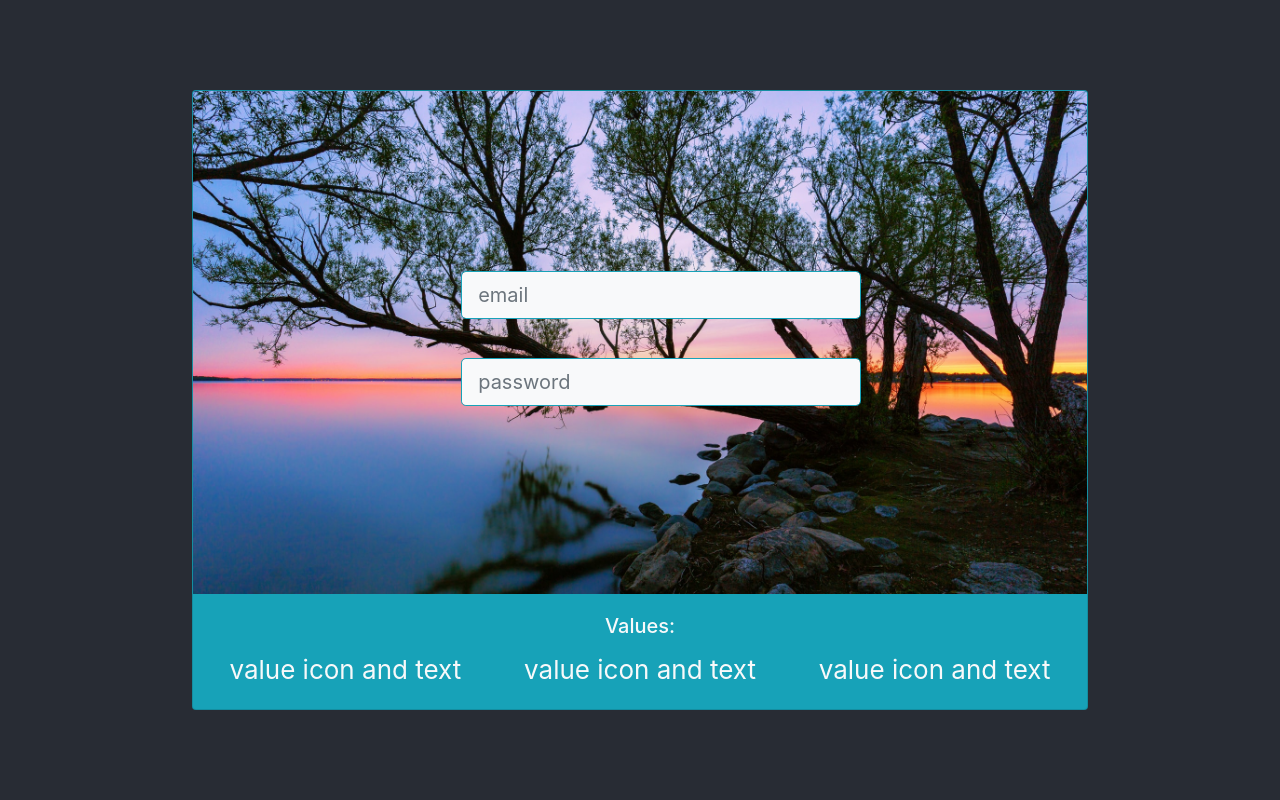
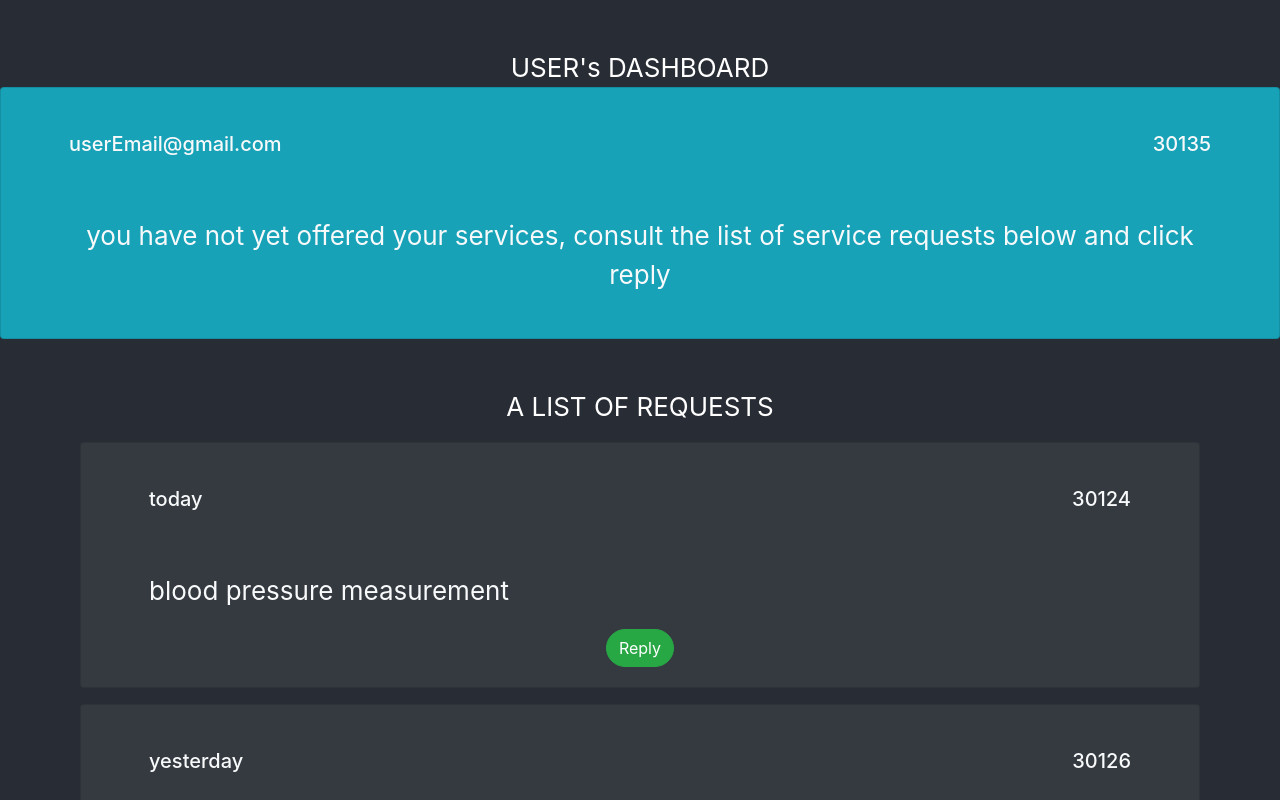
Before and after one commit to marcosaccarola/Health-Advantage, a React (Create React App) app: page / in a window 1280 px wide. Shown: the top 800 px of the page. Built offline with nearby package versions, Linux system fonts and the light colour scheme.

Commit message:
renaming

```diff
--- a/src/components/0000-Home.jsx
+++ b/src/components/0000-Home.jsx
@@ -3,7 +3,7 @@ import {useState} from 'react'
 import Dashboard from "./0200-Dashboard"
 
 const Home=()=>{
-    const[currentUser,setCurrentUser]=useState()
+    const[currentUser,setCurrentUser]=useState({"userId":"1234","email":"userEmail@gmail.com","requests":[]})
     // {"userId":"1234","email":"userEmail@gmail.com","requests":[]}
     const[currentPosition,setCurrentPosition]=useState(30135)
 
--- a/src/components/0200-Dashboard.jsx
+++ b/src/components/0200-Dashboard.jsx
@@ -1,7 +1,7 @@
 import { useState } from "react"
 import { Card } from "react-bootstrap"
 import OfferedServices from "./0210-OfferedServices"
-import Requests from "./0300-Requests"
+import Requests from "./0220-Requests"
 
 const Dashboard=({currentUser,currentPosition})=>{
     const[offeredServices,setOfferedServices]=useState([])
@@ -28,6 +28,7 @@ const Dashboard=({currentUser,currentPosition})=>{
                 <Card.Link href="#">Another Link</Card.Link> */}
             </Card.Body>
             </Card>
+
             <Requests setOfferedServices={setOfferedServices} />
         </div>
     )
```
Also changed, not shown: src/components/0220-Requests.jsx (renamed from src/components/0300-Requests.jsx).
